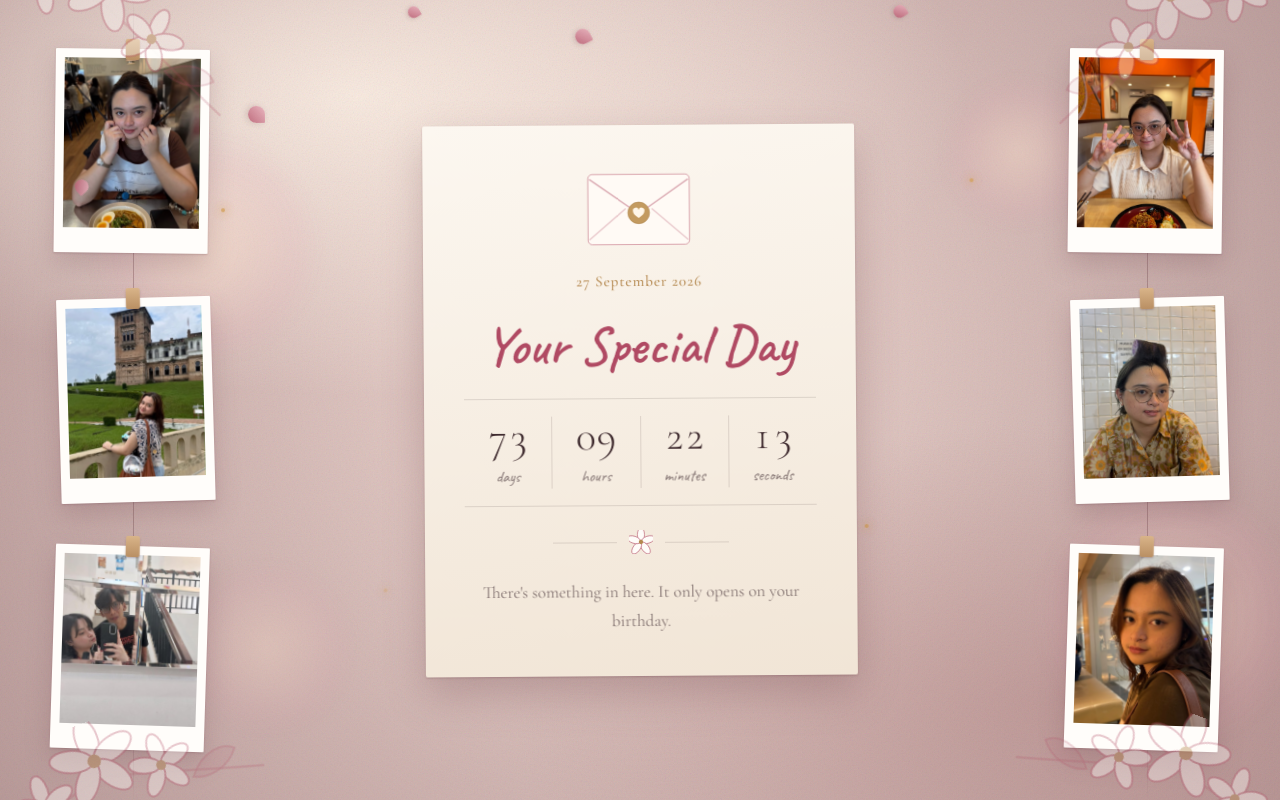
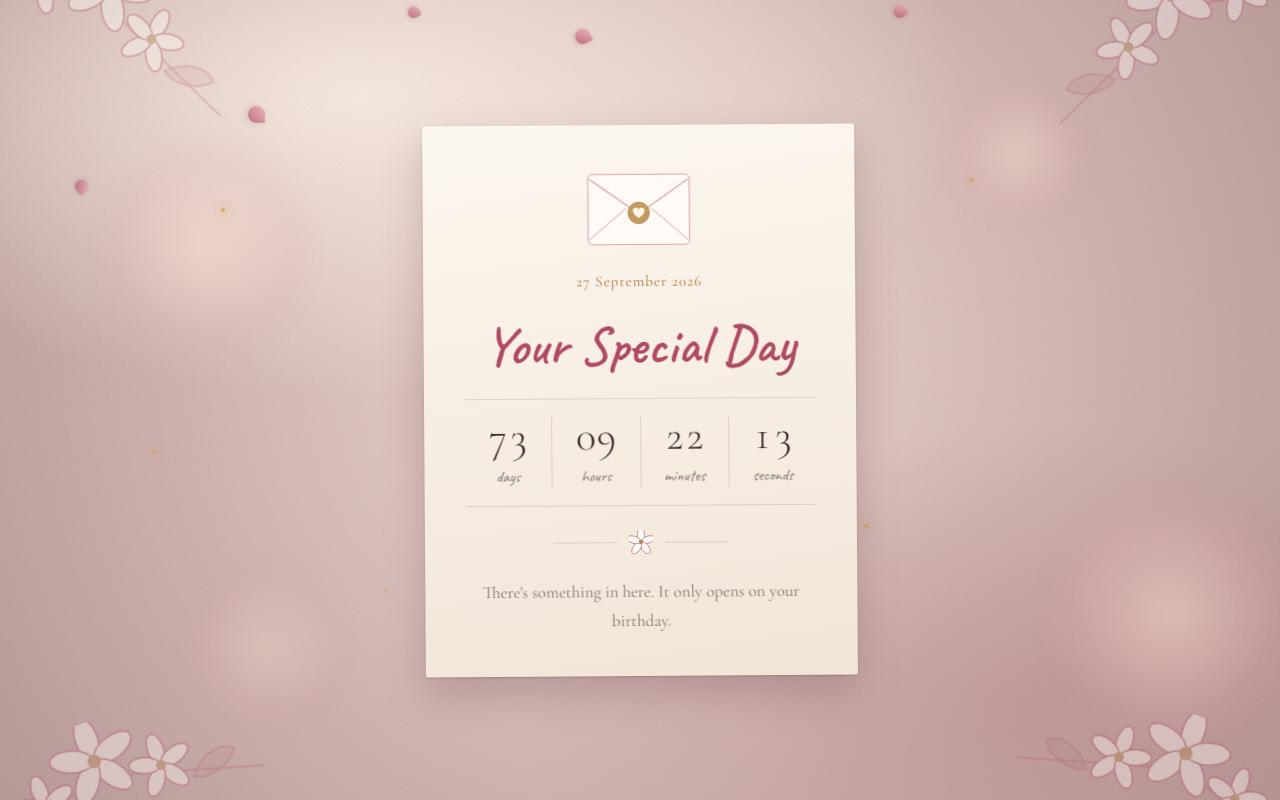
Before and after one commit to Dhanuuwrdhn/happy-birthday-jasmine, a Next.js app: page / in a window 1280 px wide. Built offline with nearby package versions, Linux system fonts and the light colour scheme.

Commit message:
fix: keep the photographs off the countdown screen
Hanging them there gave away what is inside before it opens. They appear only
once the gate has let her through.

```diff
--- a/components/Experience.tsx
+++ b/components/Experience.tsx
@@ -54,7 +54,7 @@ export default function Experience() {
     <main className="page">
       <div className="aurora" aria-hidden />
       <div className="grain" aria-hidden />
-      <Garden />
+      <Garden photos />
       <Petals />
       <audio
         ref={audioRef}
--- a/components/Garden.tsx
+++ b/components/Garden.tsx
@@ -13,8 +13,11 @@ const BOKEH = [
 /**
  * The room around the letter: jasmine growing in from the corners and a few
  * soft lights behind it, so the page is never just a card on an empty field.
+ *
+ * `photos` hangs the photographs beside it. The countdown leaves them off —
+ * the whole point of that screen is that nothing has been opened yet.
  */
-export default function Garden() {
+export default function Garden({ photos = false }: { photos?: boolean }) {
   return (
     <>
       {BOKEH.map((b, i) => (
@@ -26,8 +29,12 @@ export default function Garden() {
         />
       ))}
 
-      <PhotoLine side="left" photos={content.hangingLeft} />
-      <PhotoLine side="right" photos={content.hangingRight} />
+      {photos && (
+        <>
+          <PhotoLine side="left" photos={content.hangingLeft} />
+          <PhotoLine side="right" photos={content.hangingRight} />
+        </>
+      )}
 
       <div className="vine vine--tl" aria-hidden>
         <JasmineSprig />
```
